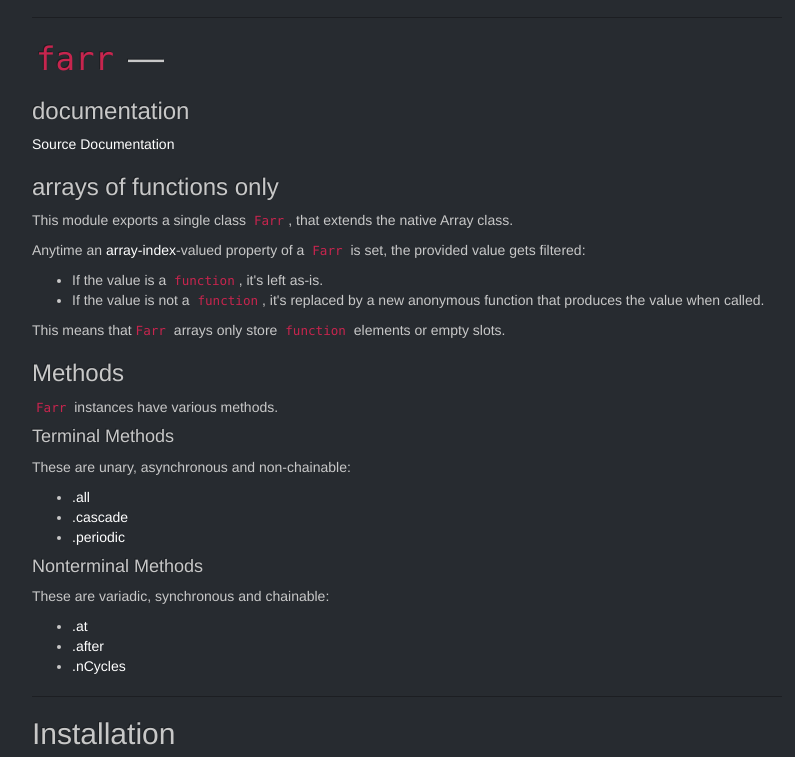
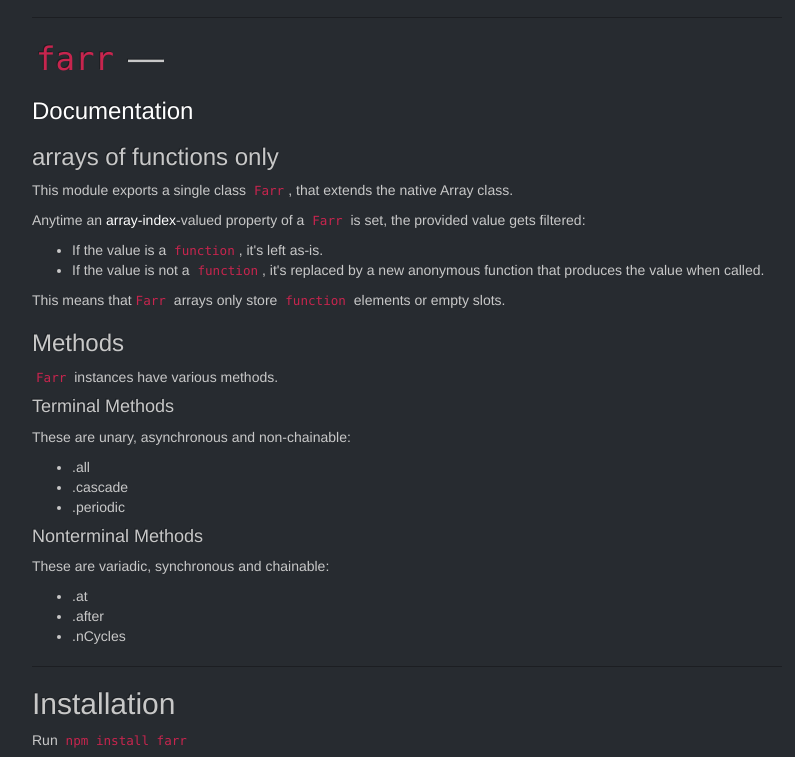
Before and after one commit to anwarhahjjeffersongeorge/farr, a plain HTML site: page index.html in a window 1280 px wide. Shown: the part 1575-2332 px from the top of the page, without its empty margins (38-833 px from the left). Drawn offline with Linux system fonts and the light colour scheme.

Commit message:
Deploy anwarhahjjeffersongeorge/farr to github.com/anwarhahjjeffersongeorge/farr.git:gh-pages

```diff
--- a/index.html
+++ b/index.html
@@ -97,8 +97,7 @@
 <p><a href="UNLICENSE"><img src="https://img.shields.io/github/license/anwarhahjjeffersongeorge/farr.svg" alt="license"></a> <a href="https://standardjs.com"><img src="https://img.shields.io/badge/code_style-standard-blue.svg" alt="JavaScript Style Guide"></a></p>
 <hr>
 <h1><code>farr</code> —</h1>
-<h3>documentation</h3>
-<p><a href="https://anwarhahjjeffersongeorge.github.io/farr/">Source Documentation</a></p>
+<h3><a href="https://anwarhahjjeffersongeorge.github.io/farr/">Documentation</a></h3>
 <h3>arrays of functions only</h3>
 <p>This module exports a single class <code>Farr</code>, that extends the native Array class.</p>
 <p>Anytime an <a href="http://ecma-international.org/ecma-262/9.0/index.html#array-index">array-index</a>-valued property of a <code>Farr</code> is set, the provided value gets filtered:</p>
@@ -112,16 +111,16 @@
 <h4>Terminal Methods</h4>
 <p>These are unary, asynchronous and non-chainable:</p>
 <ul>
-<li><a href="tutorial-all.html">.all</a></li>
-<li><a href="tutorial-cascade.html">.cascade</a></li>
-<li><a href="tutorial-periodic.html">.periodic</a></li>
+<li>.all</li>
+<li>.cascade</li>
+<li>.periodic</li>
 </ul>
 <h4>Nonterminal Methods</h4>
 <p>These are variadic, synchronous and chainable:</p>
 <ul>
-<li><a href="tutorial-at.html">.at</a></li>
-<li><a href="tutorial-after.html">.after</a></li>
-<li><a href="tutorial-nCycles.html">.nCycles</a></li>
+<li>.at</li>
+<li>.after</li>
+<li>.nCycles</li>
 </ul>
 <hr>
 <h2>Installation</h2>
@@ -197,7 +196,7 @@
 <span class="jsdoc-message">
 	Documentation generated by <a href="https://github.com/jsdoc3/jsdoc">JSDoc 3.6.1</a>
 
-		on  2019 0513 2057+0000
+		on  2019 0513 2109+0000
 
 	using the <a href="https://github.com/docstrap/docstrap">DocStrap template</a>.
 </span>
```
Also changed, not shown: Farr.html (+1 -1 lines), classes.list.html (+1 -1 lines), main.js.html (+1 -1 lines), quicksearch.html (+1 -1 lines), tutorial-after.html (+1 -1 lines), tutorial-all.html (+1 -1 lines), tutorial-at.html (+1 -1 lines), tutorial-cascade.html (+1 -1 lines), tutorial-constructor.html (+1 -1 lines), tutorial-index_.html (+1 -1 lines), tutorial-nCycles.html (+1 -1 lines), tutorial-periodic.html (+1 -1 lines), tutorial-usage.html (+1 -1 lines), tutorials.list.html (+1 -1 lines).
